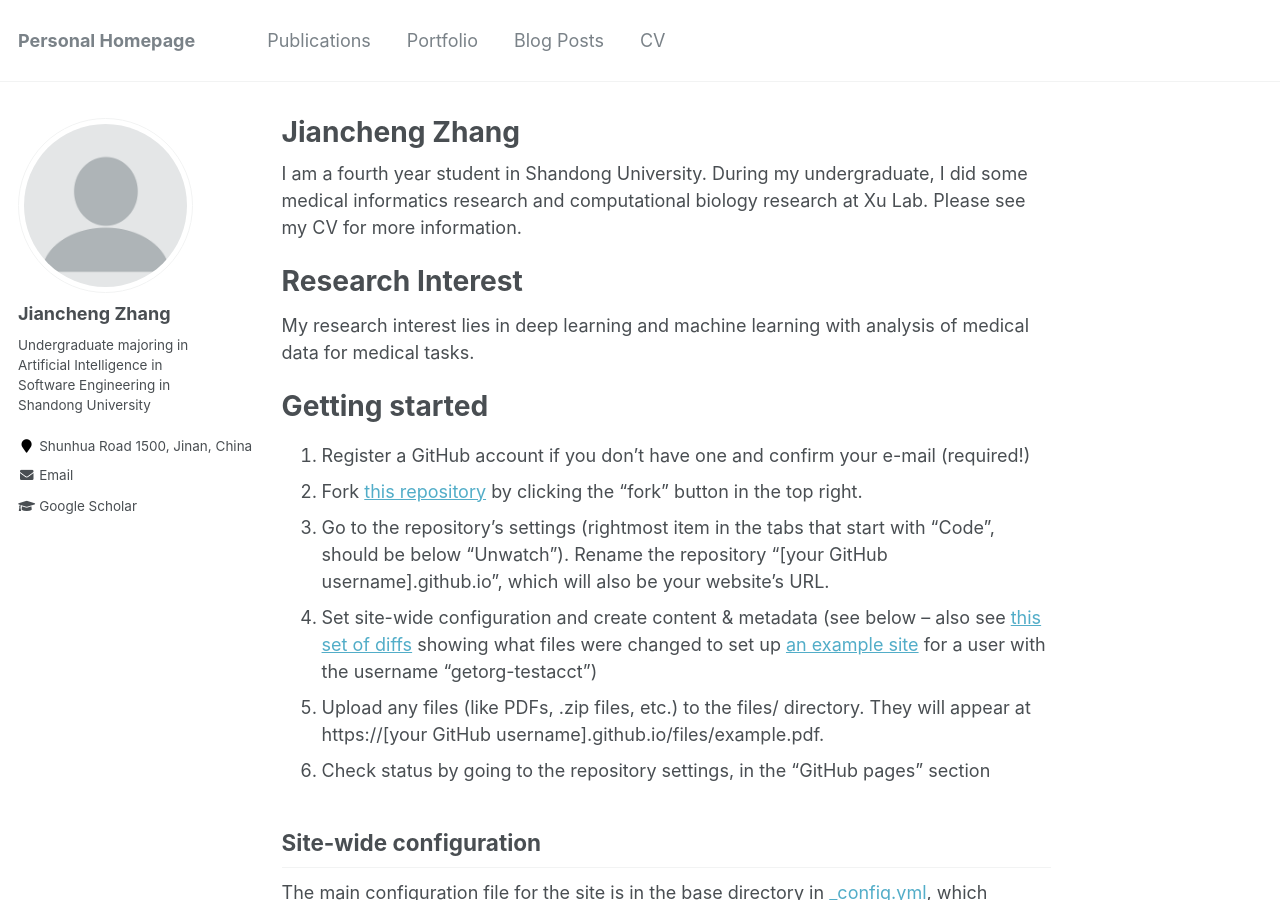
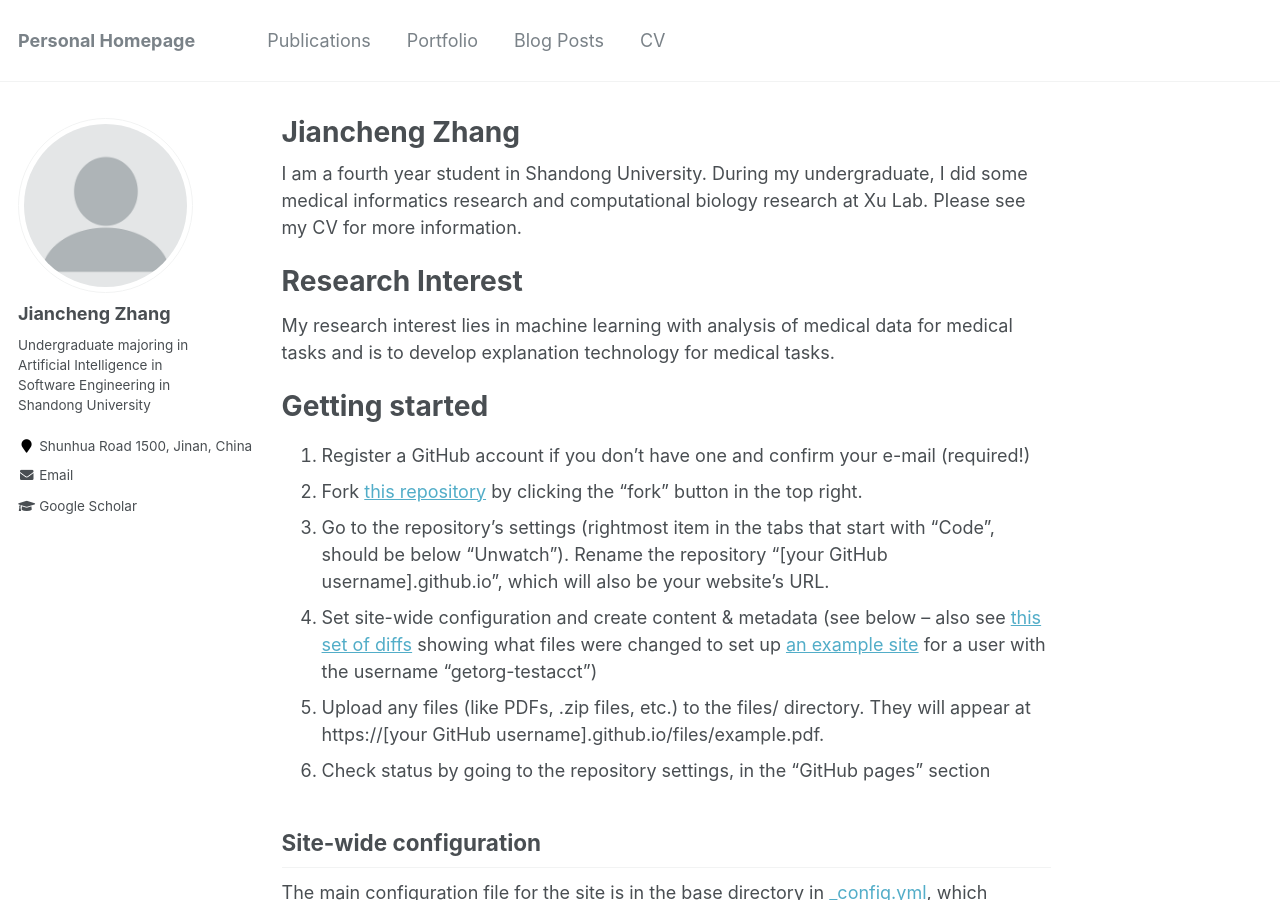
Before and after one commit to zjcyeshome/zjcyeshome.github.io, a Jekyll site: the page built from _pages/about.md, in a window 1280 px wide and 900 px high. Built offline with Jekyll 4.4.1, drawn with Linux system fonts in a browser that asks for light colours.

Commit message:
Update about.md

```diff
--- a/_pages/about.md
+++ b/_pages/about.md
@@ -12,7 +12,7 @@ I am a fourth year student in Shandong University. During my undergraduate, I di
 
 Research Interest
 ======
-My research interest lies in deep learning and machine learning with analysis of medical data for medical tasks.
+My research interest lies in machine learning with analysis of medical data for medical tasks and is to develop explanation technology for medical tasks.
 
 Getting started
 ======
```
